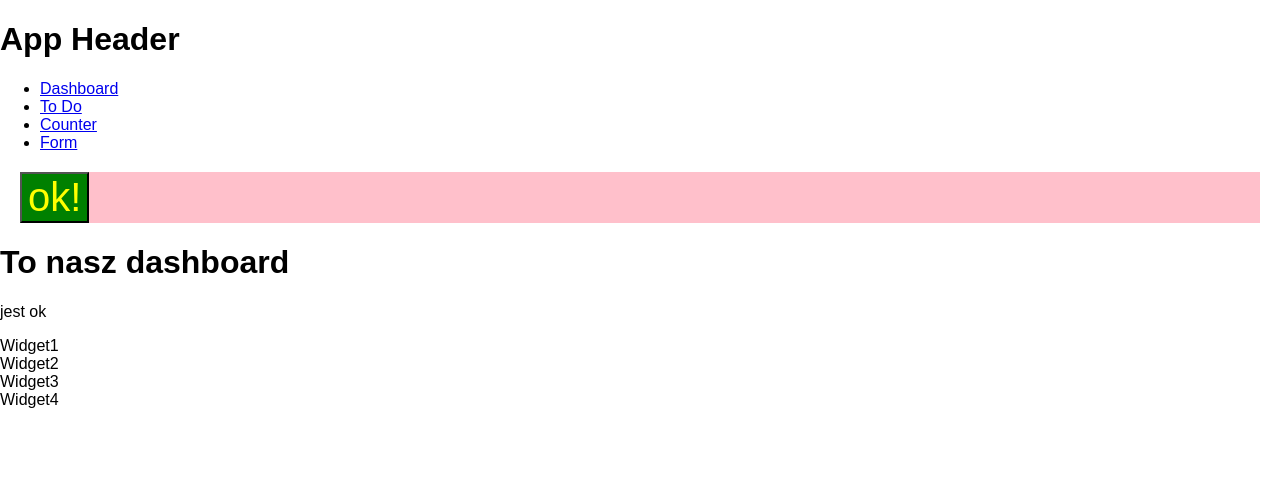
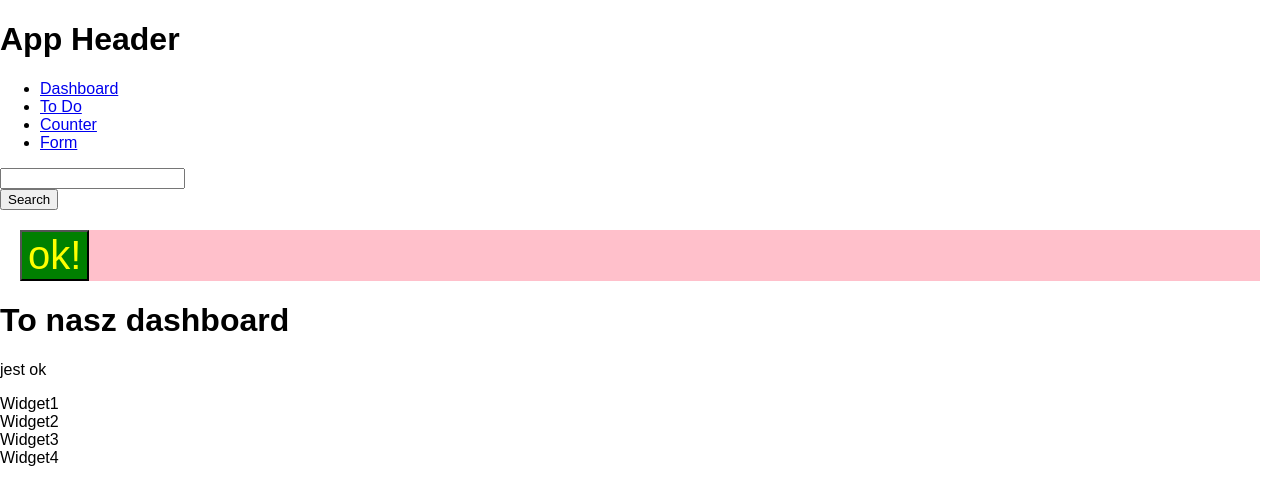
Before and after one commit to maciekpollub/todo, a React (Create React App) app: page / in a window 1280 px wide. Shown: the top 504 px of the page. Built offline with nearby package versions, Linux system fonts and the light colour scheme.

Commit message:
searching value logged to the console...

```diff
--- a/src/App.js
+++ b/src/App.js
@@ -7,6 +7,7 @@
 import Form from './components/form/index.js';
 import Button from './components/button/index.js';
 import './App.css';
+import Search from './components/search/index.js'
 
 class App extends Component {
   render() {
@@ -14,6 +15,7 @@
         <Router>
             <div>
                 <Header/>
+                <Search/>
                 <Button label='ok!'/>
                   <Route exact path='/' component={Dashboard}/>
                   <Route path='/todo' component={Todo}/>
--- a/src/components/Header.js
+++ b/src/components/Header.js
@@ -1,7 +1,5 @@
 import React, {Component} from 'react';
 import {Link} from 'react-router-dom';
-import Button from './button/index';
-import Form from './form/index';
 
 class Header extends Component {
     render() {
--- /dev/null
+++ b/src/components/search/index.js
@@ -0,0 +1,30 @@
+import React, { Component } from 'react';
+
+class Search extends Component {
+    constructor(props){
+        super(props);
+        this.handleSearch = this.handleFormSearch.bind(this);
+    }
+
+    handleFormSearch(event){
+        console.log('Wartość search: ' + this.ksiezniczka.value);
+        event.preventDefault();
+    }
+
+    render() {
+        return(
+                <form onSubmit={this.handleSearch}>
+                    <div>
+                        <input type='text' ref={(field) => this.ksiezniczka = field} />{/*reactowa referencja do danego obiektu w dom-ie*/}
+                    </div>
+                    <div>
+                        <input type='submit' value='Search'  />
+                    </div>
+
+
+                </form>
+        )
+    }
+}
+
+export default Search;
```
